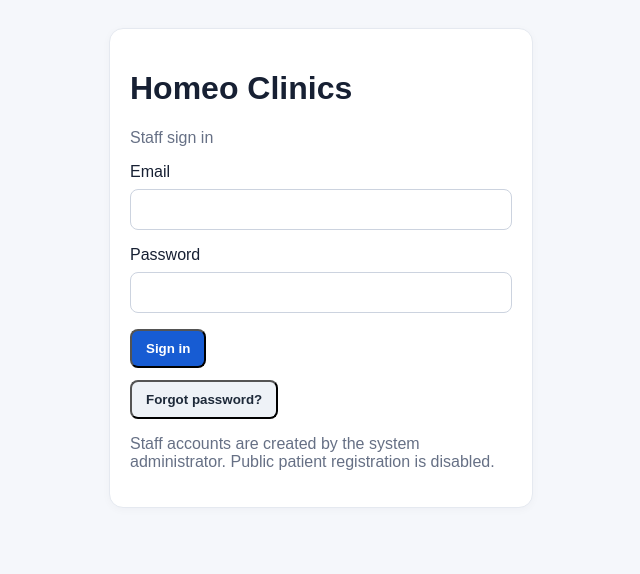
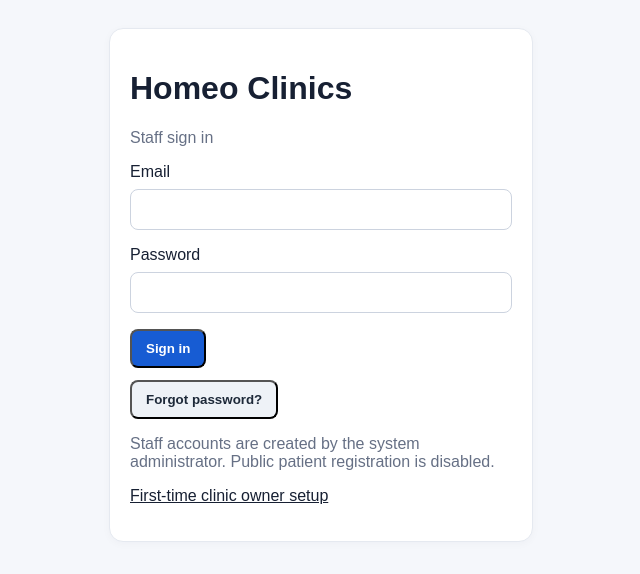
Before and after one commit to servicesalways789-droid/awan-homeopathic-clinic, a Next.js app: page /login in a window 1280 px wide. Shown: the top 574 px of the page, without its empty margins (319-959 px from the left). Built offline with nearby package versions, Linux system fonts and the light colour scheme.

Commit message:
Link one-time owner account setup from login

```diff
--- a/src/app/login/page.tsx
+++ b/src/app/login/page.tsx
@@ -5,5 +5,5 @@ export default function Login(){
  const [email,setEmail]=useState(""); const [password,setPassword]=useState(""); const [message,setMessage]=useState(""); const [busy,setBusy]=useState(false);
  async function submit(e:React.FormEvent){e.preventDefault();setBusy(true);setMessage("");try{const supabase=createClient();const {error}=await supabase.auth.signInWithPassword({email,password});if(error)throw error;window.location.href="/";}catch(err){setMessage(err instanceof Error?err.message:"Sign-in failed");}finally{setBusy(false);}}
  async function reset(){if(!email.trim()){setMessage("Enter your account email first.");return;}setBusy(true);setMessage("");try{const supabase=createClient();const {error}=await supabase.auth.resetPasswordForEmail(email,{redirectTo:window.location.origin+"/reset-password"});if(error)throw error;setMessage("If this email belongs to an account, a password reset link has been sent.");}catch(err){setMessage(err instanceof Error?err.message:"Could not request password reset");}finally{setBusy(false);}}
- return <main className="shell" style={{maxWidth:480}}><div className="card"><h1>Homeo Clinics</h1><p className="muted">Staff sign in</p><form onSubmit={submit}><label>Email</label><input required type="email" value={email} onChange={e=>setEmail(e.target.value)} style={{display:"block",width:"100%",padding:12,margin:"8px 0 16px",border:"1px solid #ccd3df",borderRadius:8}}/><label>Password</label><input required type="password" value={password} onChange={e=>setPassword(e.target.value)} style={{display:"block",width:"100%",padding:12,margin:"8px 0 16px",border:"1px solid #ccd3df",borderRadius:8}}/><button className="btn" disabled={busy}>{busy?"Please wait…":"Sign in"}</button></form><button type="button" className="btn" onClick={reset} disabled={busy} style={{marginTop:12,background:"#eef2f7",color:"#1d2939"}}>Forgot password?</button>{message&&<p role="status">{message}</p>}<p className="muted">Staff accounts are created by the system administrator. Public patient registration is disabled.</p></div></main>
+ return <main className="shell" style={{maxWidth:480}}><div className="card"><h1>Homeo Clinics</h1><p className="muted">Staff sign in</p><form onSubmit={submit}><label>Email</label><input required type="email" value={email} onChange={e=>setEmail(e.target.value)} style={{display:"block",width:"100%",padding:12,margin:"8px 0 16px",border:"1px solid #ccd3df",borderRadius:8}}/><label>Password</label><input required type="password" value={password} onChange={e=>setPassword(e.target.value)} style={{display:"block",width:"100%",padding:12,margin:"8px 0 16px",border:"1px solid #ccd3df",borderRadius:8}}/><button className="btn" disabled={busy}>{busy?"Please wait…":"Sign in"}</button></form><button type="button" className="btn" onClick={reset} disabled={busy} style={{marginTop:12,background:"#eef2f7",color:"#1d2939"}}>Forgot password?</button>{message&&<p role="status">{message}</p>}<p className="muted">Staff accounts are created by the system administrator. Public patient registration is disabled.</p><p><a href="/setup-owner">First-time clinic owner setup</a></p></div></main>
 }
```
